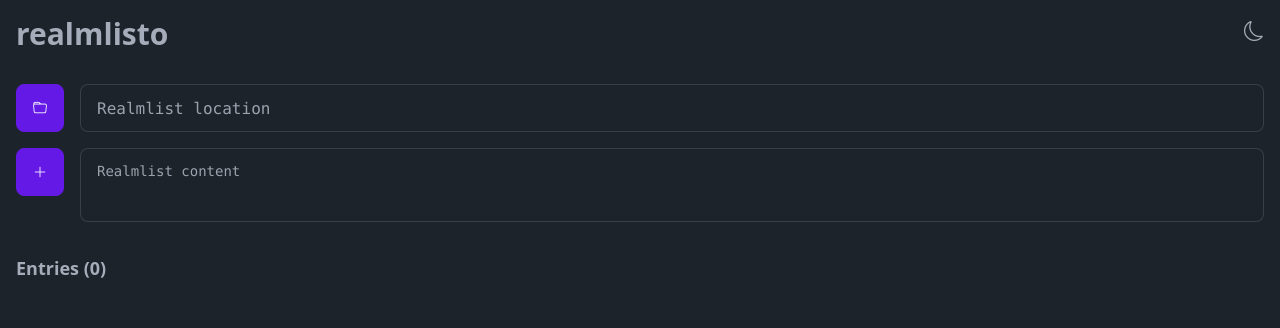
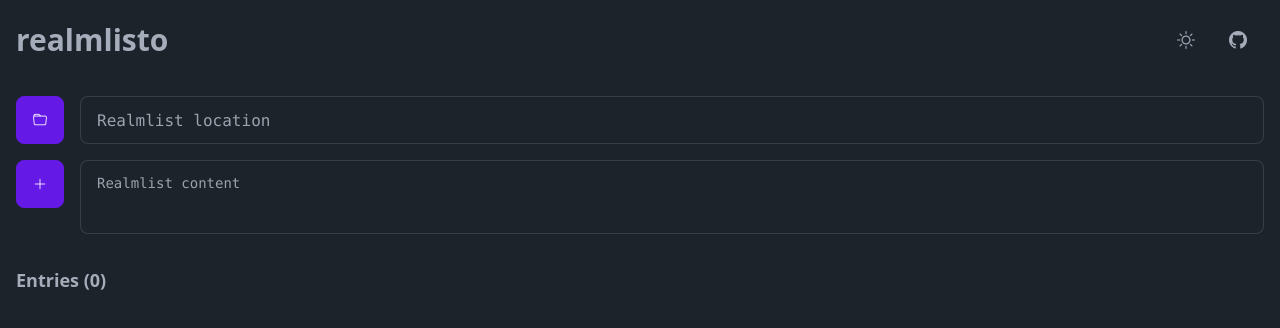
Before and after one commit to nicotakenotice/realmlisto, a SvelteKit app: page / in a window 1280 px wide. Shown: the top 328 px of the page. Built offline with nearby package versions, Linux system fonts and the light colour scheme.

Commit message:
add header component, code refactoring

```diff
--- a/src/app.css
+++ b/src/app.css
@@ -6,3 +6,9 @@
   /* Disable animation globally */
   @apply no-animation;
 }
+
+.ellipsis {
+  white-space: nowrap;
+  overflow: hidden;
+  text-overflow: ellipsis;
+}
--- /dev/null
+++ b/src/lib/components/Header.svelte
@@ -0,0 +1,40 @@
+<script lang="ts">
+  import { THEME } from '$lib/enums';
+  import { onMount } from 'svelte';
+
+  const APP_NAME: string = 'realmlisto';
+  const GITHUB_LINK: string = 'https://github.com/nicotakenotice/realmlisto';
+
+  let rootElement: HTMLElement | null = null;
+  let darkTheme: boolean = true;
+
+  onMount(() => {
+    rootElement = document.documentElement;
+  });
+
+  $: if (rootElement) {
+    rootElement.dataset['theme'] = darkTheme ? THEME.DARK : THEME.LIGHT;
+  }
+</script>
+
+<!-- ====================================================================== -->
+
+<header class="flex flex-row items-center gap-4 p-4">
+  <h1 class="flex-grow font-bold text-3xl">{APP_NAME}</h1>
+
+  <div class="flex flex-row items-center">
+    <div class="tooltip tooltip-left" data-tip={darkTheme ? 'Light mode' : 'Dark mode'}>
+      <label class="btn btn-ghost swap swap-rotate text-lg">
+        <input type="checkbox" bind:checked={darkTheme} />
+        <i class="bi bi-moon swap-off" />
+        <i class="bi bi-sun swap-on" />
+      </label>
+    </div>
+
+    <div class="tooltip tooltip-left" data-tip="GitHub">
+      <a class="btn btn-ghost text-lg" href={GITHUB_LINK} target="_blank">
+        <i class="bi bi-github"></i>
+      </a>
+    </div>
+  </div>
+</header>
--- a/src/lib/components/RealmlistCard.svelte
+++ b/src/lib/components/RealmlistCard.svelte
@@ -6,8 +6,9 @@
   export let realmlist: Realmlist | null = null;
   export let isActive: boolean = false;
 
+  let isCopied: boolean = false;
+
   const dispatch = createEventDispatcher();
-  let isCopied: boolean = false;
 
   const copyRealmlist = () => {
     navigator.clipboard.writeText(realmlist?.realmlist!);
@@ -63,13 +64,3 @@
     </div>
   </div>
 </div>
-
-<!-- ====================================================================== -->
-
-<style>
-  .ellipsis {
-    white-space: nowrap;
-    overflow: hidden;
-    text-overflow: ellipsis;
-  }
-</style>
--- a/src/lib/components/index.ts
+++ /dev/null
@@ -1 +0,0 @@
-export * from './RealmlistCard.svelte';
--- a/src/routes/+page.svelte
+++ b/src/routes/+page.svelte
@@ -1,14 +1,13 @@
 <script lang="ts">
+  import Header from '$lib/components/Header.svelte';
   import RealmlistCard from '$lib/components/RealmlistCard.svelte';
-  import { REALMLIST_SOURCE, THEME } from '$lib/enums';
+  import { REALMLIST_SOURCE } from '$lib/enums';
   import { RealmlistFile, Realmlist } from '$lib/models';
   import { onMount } from 'svelte';
 
-  const APP_NAME: string = 'realmlisto';
   const EDIT_MODAL_ID: string = 'edit-modal';
   const DELETE_MODAL_ID: string = 'delete-modal';
 
-  let darkTheme: boolean = true;
   let realmlistFile: RealmlistFile = new RealmlistFile();
   let realmlists: Realmlist[] = [];
   let selectedRealmlist: Realmlist = new Realmlist();
@@ -89,25 +88,11 @@
     realmlists = await window.electronApi.saveRealmlists$(newRealmlists);
     closeModal(DELETE_MODAL_ID);
   };
-
-  $: if (document.documentElement) {
-    document.documentElement.dataset["theme"] = darkTheme ? THEME.DARK : THEME.LIGHT;
-  }
 </script>
 
 <!-- ====================================================================== -->
 
-<header class="flex flex-row items-center gap-4 p-4">
-  <h1 class="font-bold text-3xl">{APP_NAME}</h1>
-
-  <div class="ml-auto">
-    <label class="swap swap-rotate text-xl">
-      <input type="checkbox" bind:checked={darkTheme} />
-      <i class="bi bi-sun swap-off" />
-      <i class="bi bi-moon swap-on" />
-    </label>
-  </div>
-</header>
+<Header />
 
 <div class="flex flex-col gap-4 p-4">
   <div class="flex flex-row gap-4">
```
